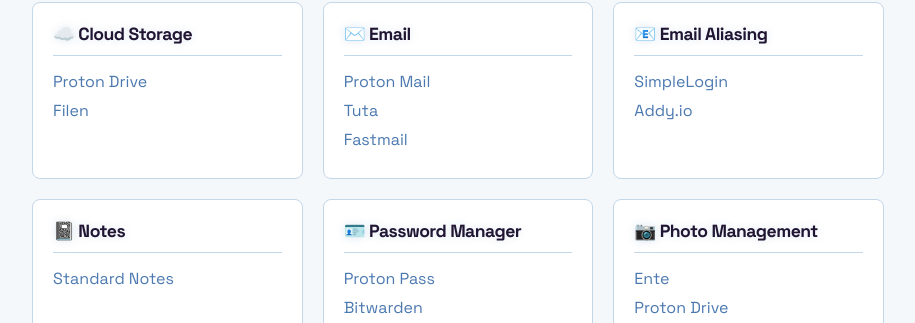
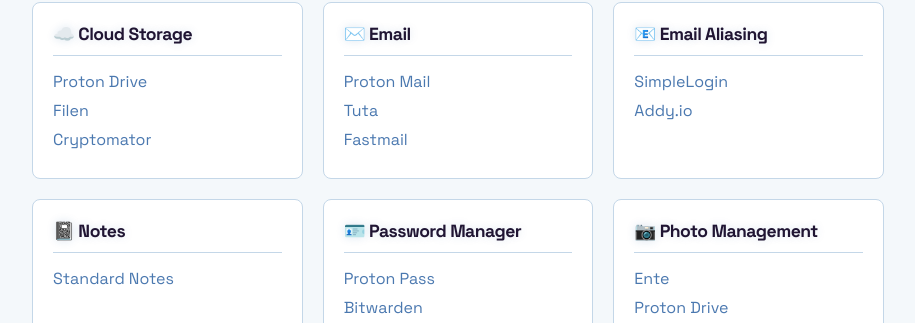
Before and after one commit to PASSK3YS/PASSK3YS.github.io, a Jekyll site: the page built from tools/myrecommendations.md, in a window 1280 px wide. Shown: the part 519-842 px from the top of the page, without its empty margins (182-1097 px from the left). Built offline with Jekyll 4.4.1, drawn with Linux system fonts in a browser that asks for light colours.

Commit message:
Add Cryptomator to recommendations

```diff
--- a/tools/myrecommendations.md
+++ b/tools/myrecommendations.md
@@ -43,6 +43,7 @@
           <ul>
               <li><a href="https://proton.me/drive" target="_blank">Proton Drive</a></li>
               <li><a href="https://filen.io" target="_blank">Filen</a></li>
+              <li><a href="https://cryptomator.org" target="_blank">Cryptomator</a></li>
           </ul>
       </div>
 
```
